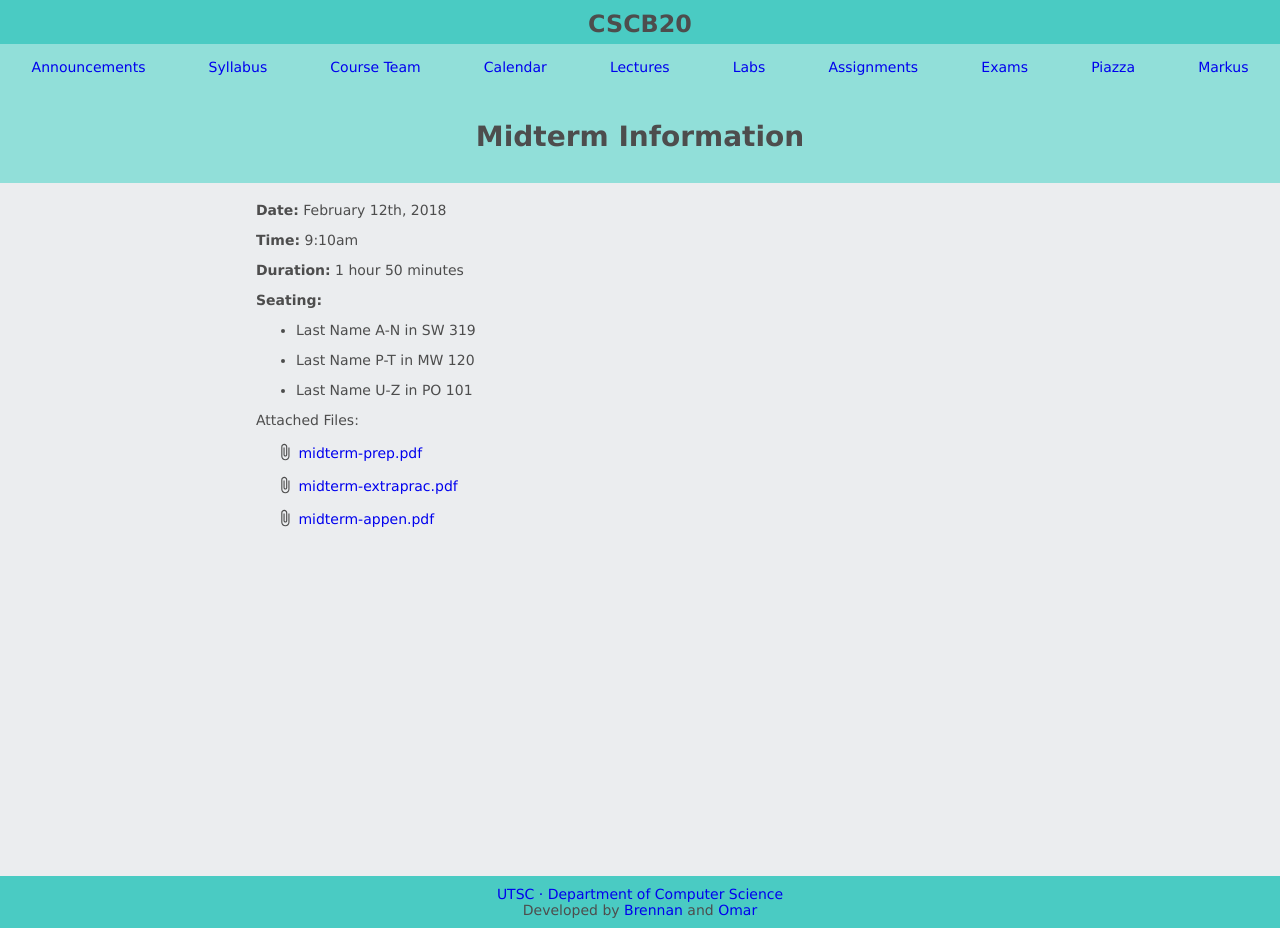
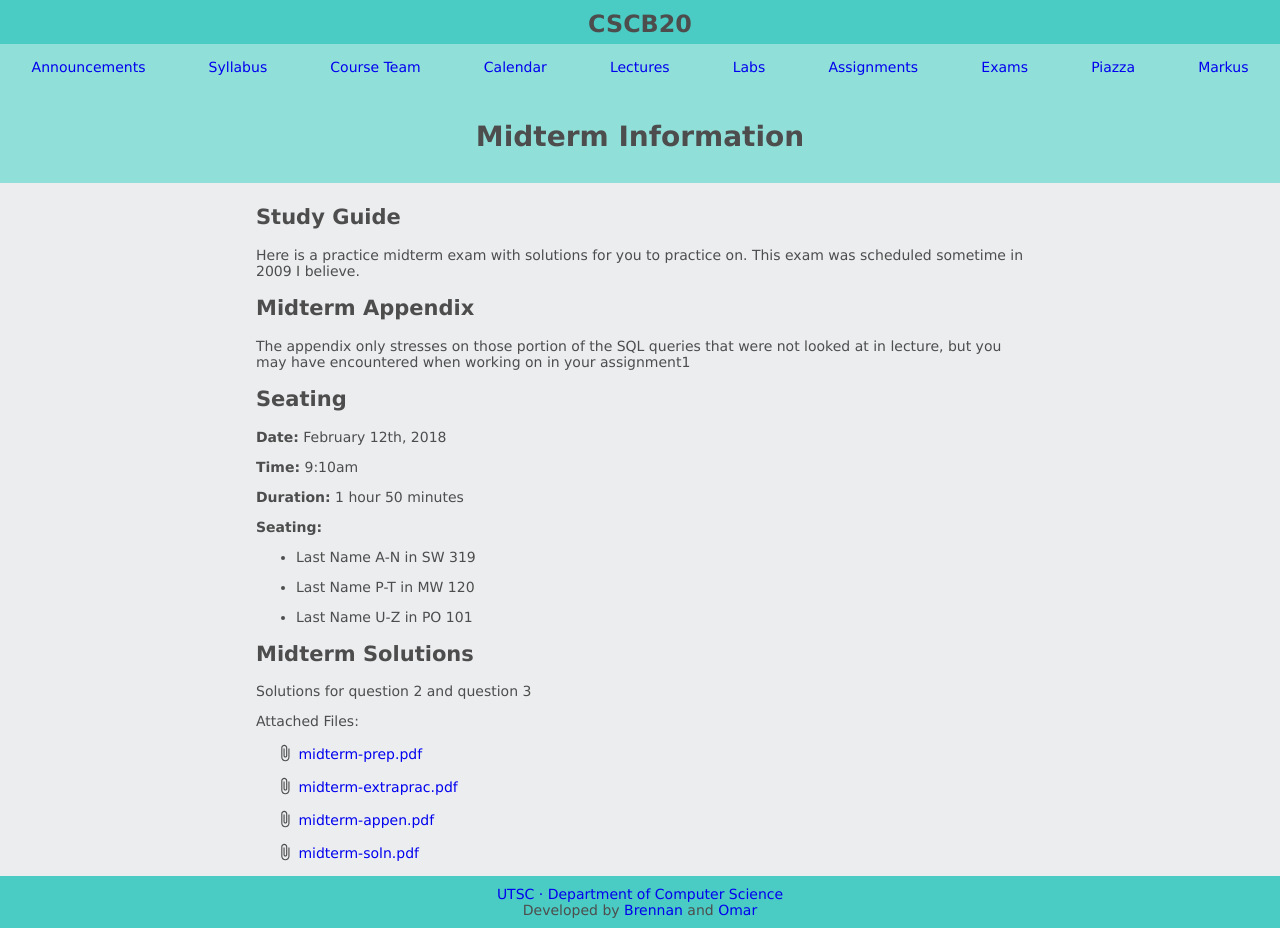
Before and after one commit to gebob19/class-website, a Jekyll site: the page built from _exams/2018-02-05-midterm.md, in a window 1280 px wide and 928 px high. Built offline with Jekyll 4.4.1, drawn with Linux system fonts in a browser that asks for light colours.

Commit message:
adding more to the midterm information page

```diff
--- a/_exams/2018-02-05-midterm.md
+++ b/_exams/2018-02-05-midterm.md
@@ -4,7 +4,18 @@ attachments:
     - assets/exam/midterm-prep.pdf
     - assets/exam/midterm-extraprac.pdf
     - assets/exam/midterm-appen.pdf
+    - assets/exam/midterm-soln.pdf
 ---
+
+## Study Guide
+
+Here is a practice midterm exam with solutions for you to practice on. This exam was scheduled sometime in 2009 I believe.
+
+## Midterm Appendix
+
+The appendix only stresses on those portion of the SQL queries that were not looked at in lecture, but you may have encountered when working on in your assignment1
+
+## Seating
 
 **Date:** February 12th, 2018
 
@@ -19,3 +30,7 @@ attachments:
 * Last Name P-T in MW 120
 
 * Last Name U-Z in PO 101
+
+## Midterm Solutions
+
+Solutions for question 2 and question 3
```
Also changed, not shown: 1 other file.
